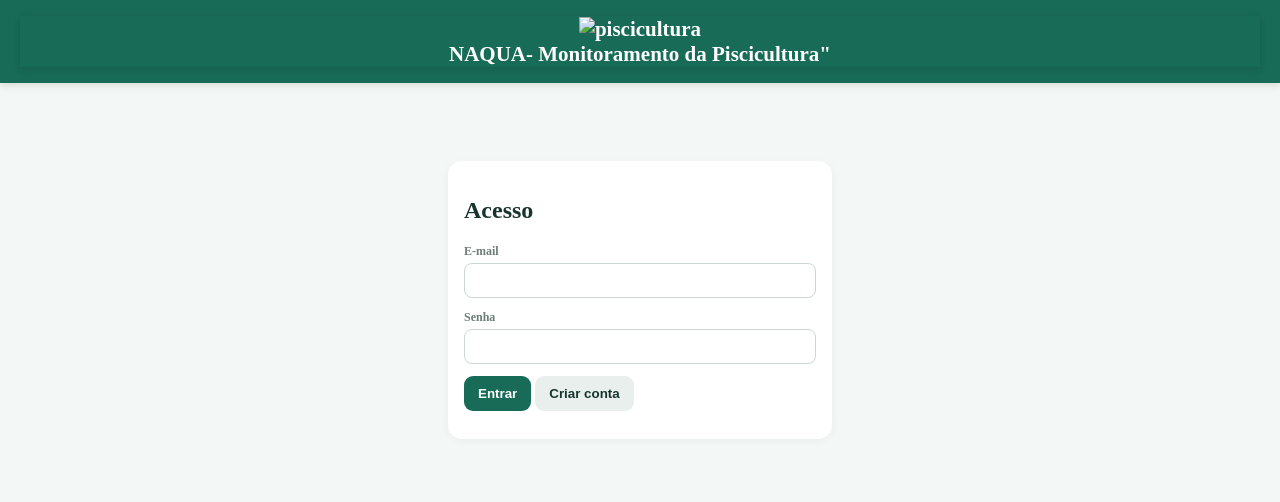
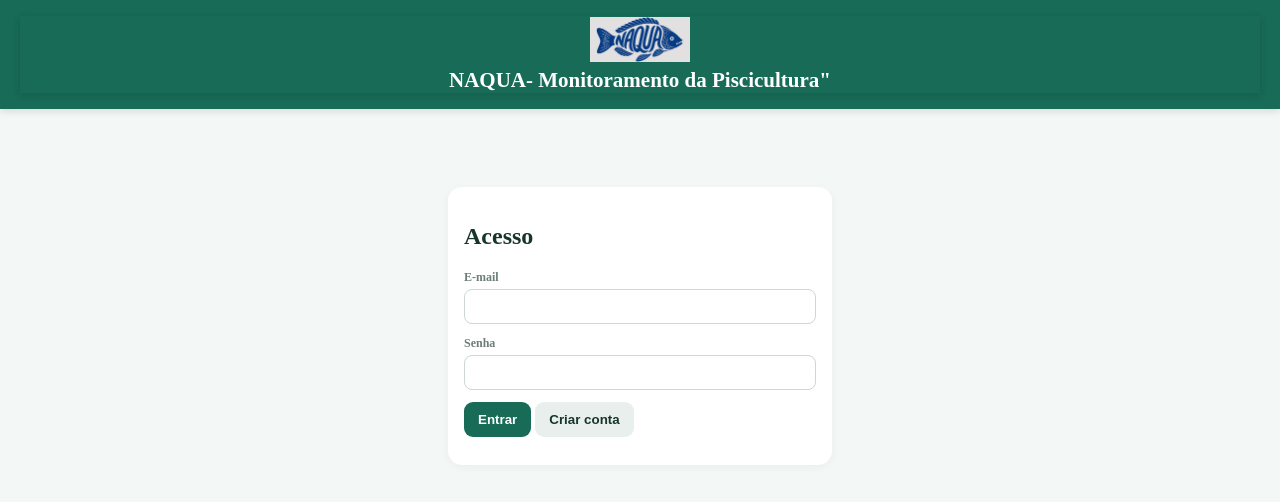
Before and after one commit to raafbor991195-jpg/Monitoramento-de-piscicultura-v2, a plain HTML site: page index.html in a window 1280 px wide. Drawn offline with nearby package versions, Linux system fonts and the light colour scheme.

Commit message:
Change logo image in index.html header
Updated logo image source in header.

```diff
--- a/index.html
+++ b/index.html
@@ -32,7 +32,7 @@ header{background:var(--p);color:#fff;padding:16px 20px;position:sticky;top:0;z-
 <body>
 
 <header>
-    <h1><header style="background-color: #fffffllf; padding: 0.5px; text-align: center;"><img src="img/logo.jpg" alt="piscicultura" width="100" height=""";</h1>
+    <h1><header style="background-color: #fffffllf; padding: 0.5px; text-align: center;"><img src="ChatGPT Image 3 de ago. de 2026, 22_03_16~2.jpg" alt="piscicultura" width="100" height=""";</h1>
     <h1>NAQUA- Monitoramento da Piscicultura"
     </header></h1>
 
```
